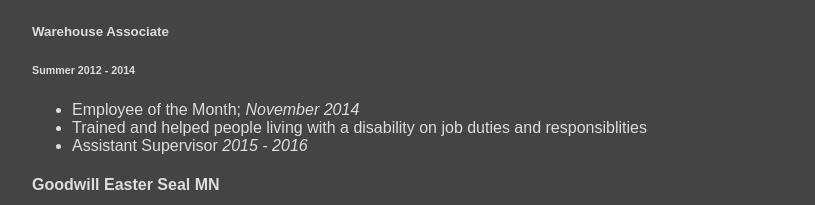
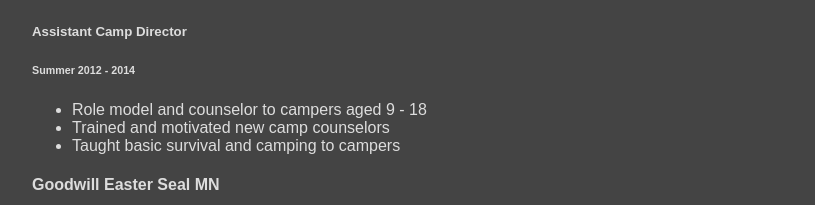
Before and after one commit to Code2-D2/Code2-D2.github.io, a plain HTML site: page index.html in a window 1280 px wide. Shown: the part 443-648 px from the top of the page, without its empty margins (224-1039 px from the left). Drawn offline with Linux system fonts and the light colour scheme.

Commit message:
Update index.html

```diff
--- a/index.html
+++ b/index.html
@@ -24,13 +24,13 @@
   <img src="https://www.ajawah.org/wp-content/uploads/2020/01/ajawah-logo-3-300x186.png"
      width="160"
      height="80" />
-  <h5 class="JOB2">Warehouse Associate</h5>
+  <h5 class="JOB2">Assistant Camp Director</h5>
   <h6 class="JOB3">Summer 2012 - 2014</h6>
 
   <ul>
-    <li>Employee of the Month; <em>November 2014</em></li>
-    <li>Trained and helped people living with a disability on job duties and responsiblities</li>
-    <li>Assistant Supervisor <em>2015 - 2016</em></li>
+    <li>Role model and counselor to campers aged 9 - 18</em></li>
+    <li>Trained and motivated new camp counselors</li>
+    <li>Taught basic survival and camping to campers</em></li>
     </ul>
 
   <h4 class="JOB">Goodwill Easter Seal MN </h4>
```
